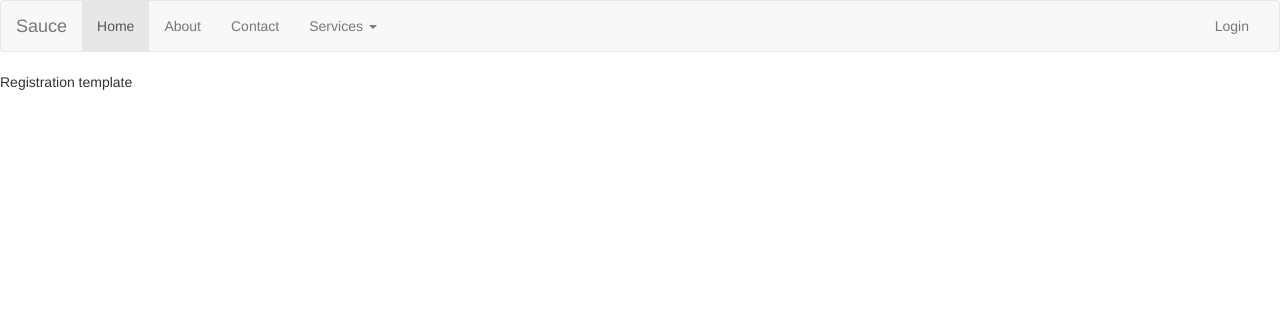
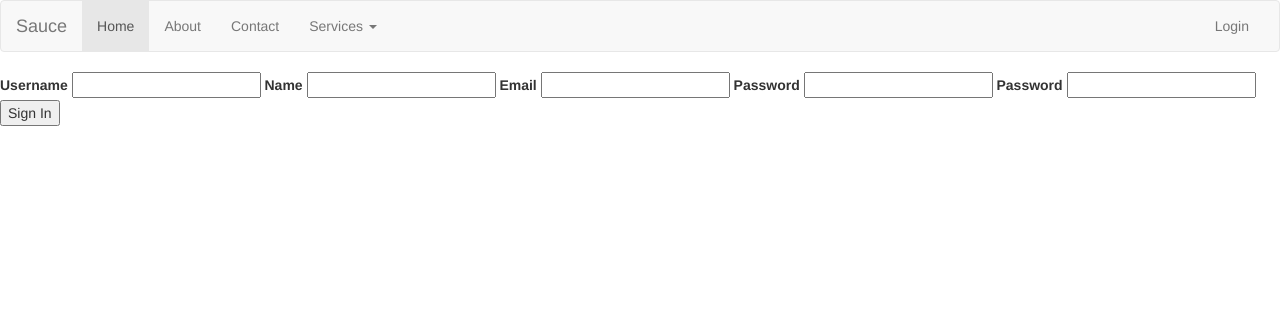
Before and after one commit to mrb101/Flask-Sauce, a Flask app: template app/templates/authentication/register.html in a window 1280 px wide. Shown: the top 312 px of the page. Run offline with Flask 2, Linux system fonts and the light colour scheme; the template is opened without the code that fills it, so the values that code supplies are empty, except form fields; tables that the repository leaves empty hold one stand-in row (values such as "Sample post"); form fields are guessed from the names that the template uses; some libraries are stand-ins or nearby versions.

Commit message:
Adds simple registeration form

```diff
--- a/app/authentication/forms.py
+++ b/app/authentication/forms.py
@@ -1,6 +1,6 @@
 from flask.ext.wtf import Form
 from wtforms import StringField, PasswordField, BooleanField, SubmitField
-from wtforms.validators import Required, Length, Email
+from wtforms.validators import Required, Length, Email, EqualTo
 
 
 class RegisterForm(Form):
@@ -8,6 +8,10 @@ class RegisterForm(Form):
     email = StringField('Email',
         validators=[Required(), Length(1, 255), Email()])
     username = StringField('User Name', validators=[Required(), Length(1, 64)])
+    password = PasswordField('Password', validators=[
+                Required(), EqualTo('password2', message='Passwords must match')
+    ])
+    password2 = PasswordField('Confirm password', validators=[Required()])
 
 
 class LoginForm(Form):
--- a/app/templates/authentication/login.html
+++ b/app/templates/authentication/login.html
@@ -14,7 +14,7 @@
                         <!-- Username -->
                         <label class="control-label"  for="username">{{ form.username.label }}</label>
                         <div class="controls">
-                            {{ form.username }}
+                          {{ form.username }}
                         </div>
                     </div>
                     <div class="control-group">
--- a/app/templates/authentication/register.html
+++ b/app/templates/authentication/register.html
@@ -1,5 +1,14 @@
 {% extends 'base.html' %}
 {% block body %}
 {{ super() }}
-Registration template
+<form class="form-horizontal" method='post' action={{ url_for('authentication.register') }}>
+  {{ form.hidden_tag() }}
+  {{ form.username.label }} {{ form.username }}
+  {{ form.name.label }} {{ form.name }}
+  {{ form.email.label }} {{ form.email }}
+  {{ form.password.label }} {{ form.password }}
+  {{ form.password2.label }} {{ form.password2 }}
+
+                            <p><input type="submit" value="Sign In"></p>
+</form>
 {% endblock %}
--- a/app/templates/main/index.html
+++ b/app/templates/main/index.html
@@ -1,5 +1,6 @@
 {% extends 'base.html' %}
 {% block body %}
 {% include 'includes/_navbar.html' %}
+{{ super() }}
 hello world! template setup
 {% endblock %}
```
Also changed, not shown: app/authentication/views.py (+15 -3 lines).
